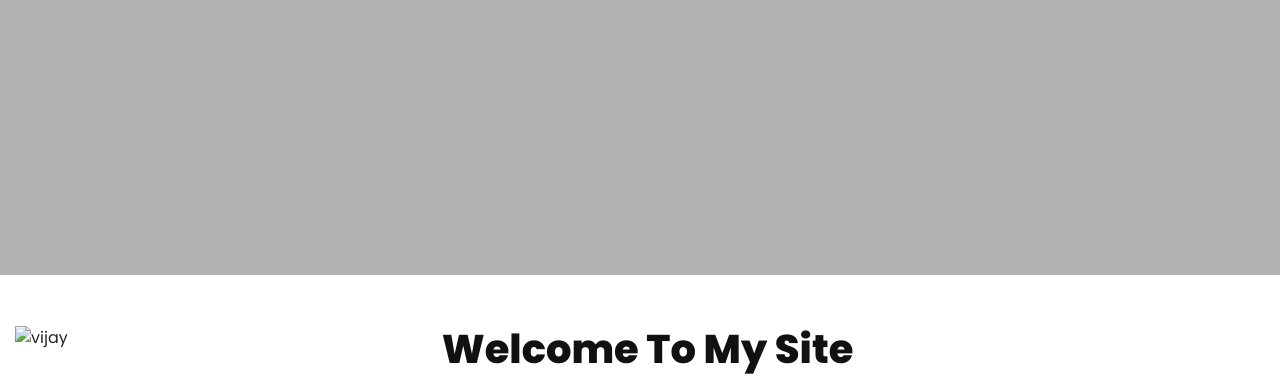
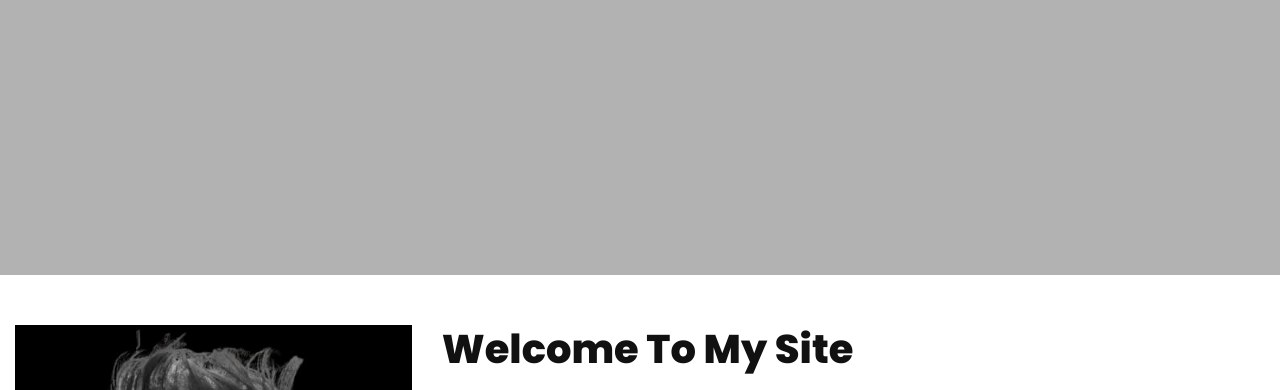
Before and after one commit to vcr50/My-Portfolio-, a plain HTML site: page index.html in a window 1280 px wide. Shown: the part 525-915 px from the top of the page. Drawn offline with nearby package versions, Linux system fonts and the light colour scheme.

Commit message:
Update index.html

```diff
--- a/index.html
+++ b/index.html
@@ -56,7 +56,7 @@
     <div class="section container-fluid about" id="about"><!-- about start -->
         <div class="row">
             <div class="col-md-4 col-12">
-                <img src="images/c1.jpg" alt="vijay">
+                <img src="images/c1.jpeg" alt="vijay">
             </div>
             <div class="col-md-8 col-12">
                 <div class="content">
```
